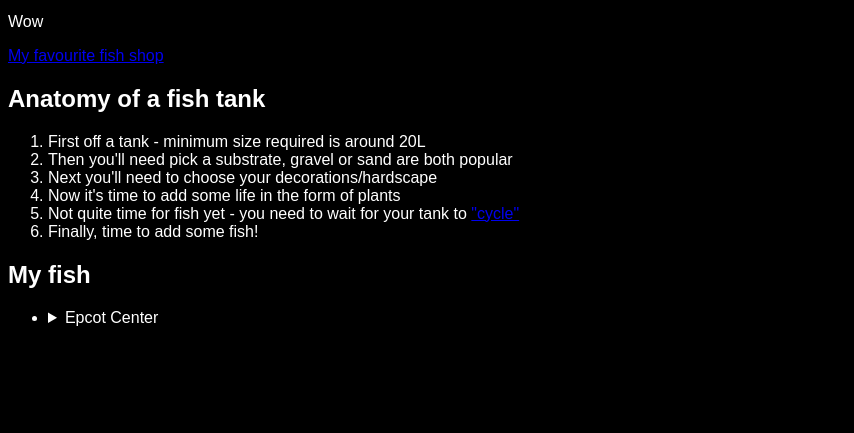
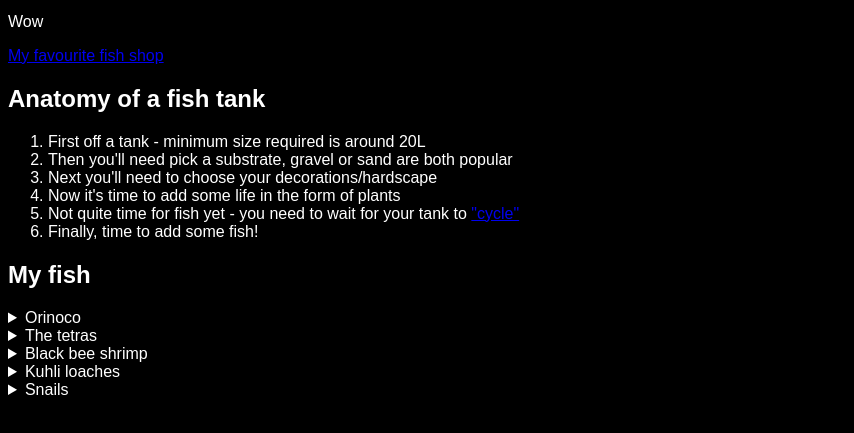
Before and after one commit to OliviaKRose/fishbowl, a plain HTML site: page index.html in a window 1280 px wide. Shown: the part 101-534 px from the top of the page, without its empty margins (0-854 px from the left). Drawn offline with Linux system fonts and the light colour scheme.

Commit message:
Some more content

```diff
--- a/index.html
+++ b/index.html
@@ -23,14 +23,32 @@
     </ol>
 
   <h2>My fish</h2>
-    <ul id="fishlist">
-      <li>
+    <div id="fishlist">
         <details>
-          <summary>Epcot Center</summary>
-          <p>Epcot is a theme park at Walt Disney World Resort featuring exciting attractions, international pavilions, award-winning fireworks and seasonal special events.</p>
+          <summary>Orinoco</summary>
+          <p>Orinoco is a mini Snowball Pleco and he'll reach a maximum size of 10cm (other pleco species can grow up to 2ft long). He's named after the river his species is native to in Venezuela (although there's also a womble named Orinoco)</p>
+            <img src="resources/orinoco.jpg" alt="orinoco">
         </details>
-      </li>
-    </ul>
+        <details>
+          <summary>The tetras</summary>
+          <p>The green neon tetras were the first fish in the tank, I have a school of seven of them. They like to hide out in the plants at the back</p>
+            <img src="resources/tetras.jpg" alt="tetras">
+        </details>
+        <details>
+          <summary>Black bee shrimp</summary>
+          <p>The shrimp are the busiest in the tank, they make a very efficient clean up crew and are the chillest dudes ever</p>
+            <img src="resources/shrimpleaf.jpg" alt="shrimp">
+        </details>
+        <details>
+          <summary>Kuhli loaches</summary>
+          <p>The newest tank additions, they are still quite shy</p>
+            <img src="resources/kuhli2.jpg" alt="kuhli loach">
+        </details>
+        <details>
+            <summary>Snails</summary>
+            <p>There is a never ending supply of pond snails in the tank so I hired some assassins to manage the population</p>
+        </details>
+    </div>
 
   </body>
 </html>
```
Also changed, not shown: resources/kuhli.jpg (added), resources/kuhli2.jpg (added), resources/orinoco.jpg (added), resources/shrimp.jpg (added), resources/shrimpleaf.jpg (added), resources/tetras.jpg (added).
